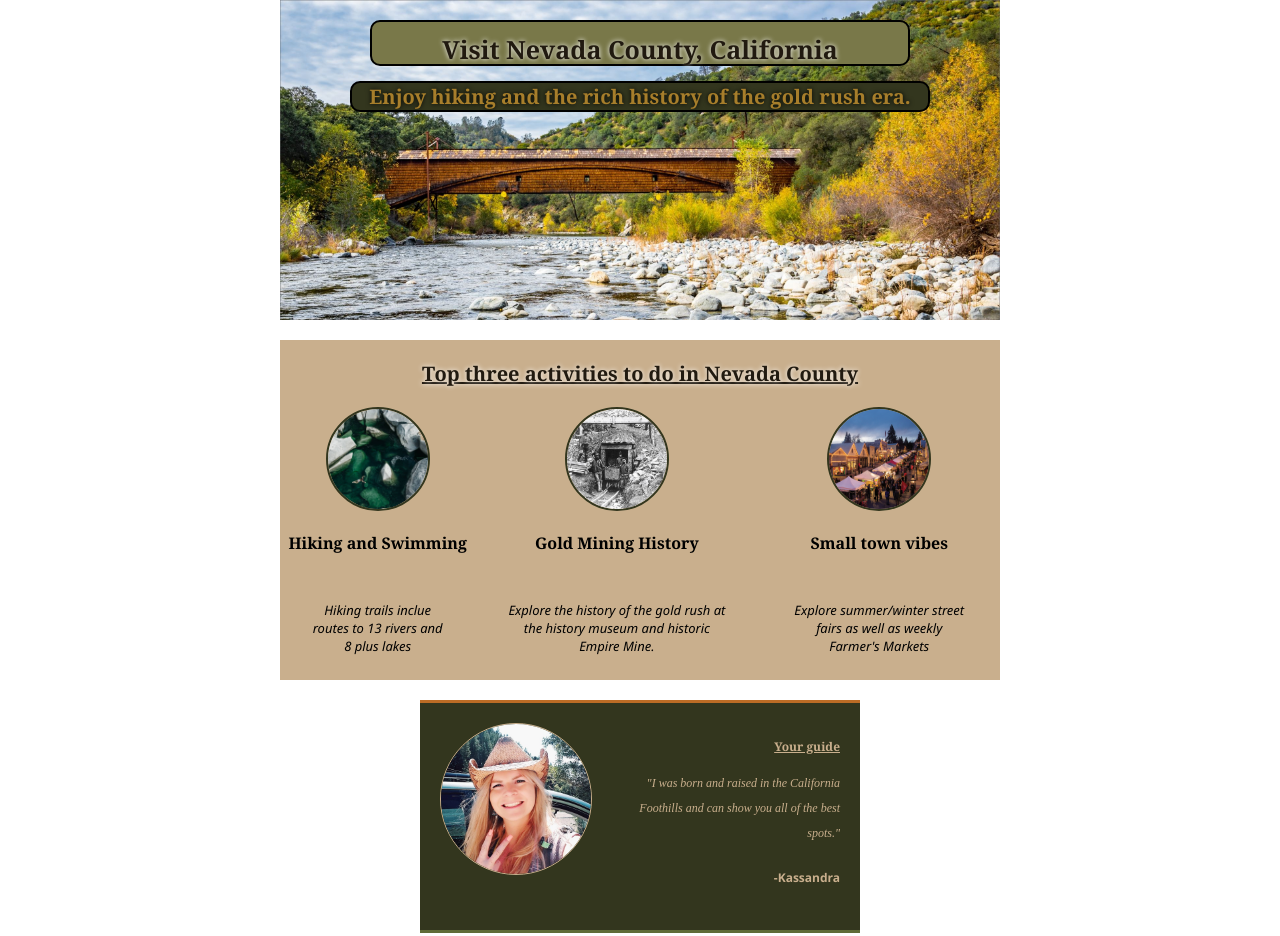
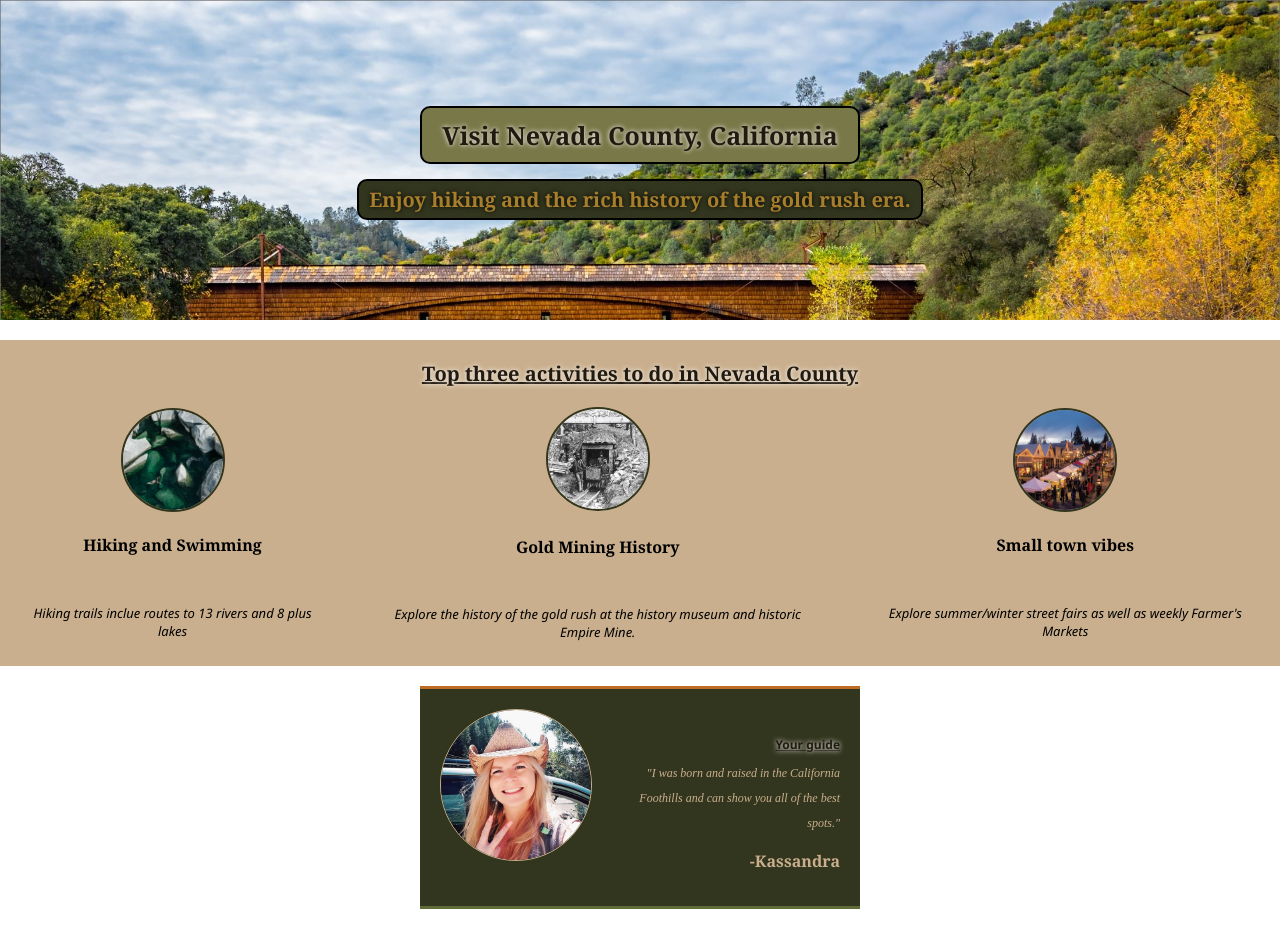
Before and after one commit to KasTheDev/Hometown-homepage, a plain HTML site: page index.html in a window 1280 px wide. Drawn offline with Linux system fonts and the light colour scheme.

Commit message:
cleared up code

```diff
--- a/index.html
+++ b/index.html
@@ -5,25 +5,25 @@
     </head>
     <body>
 
-        <div id="hero">
-            <h1 id="city-header">Visit Nevada County, California</h1>
-            <h2 id="description-header">Enjoy hiking and the rich history of the gold rush era.</h2>
+        <div class="hero">
+            <h1 class="city-header">Visit Nevada County, California</h1>
+            <h2 class="description-header">Enjoy hiking and the rich history of the gold rush era.</h2>
         </div>
 
-        <div id= "activities">
+        <div class= "activities">
             <h3>Top three activities to do in Nevada County</h3>
-            <div id="act-column">
-                <div id="act-column-one">
+            <div class="act-column">
+                <div class="activities-card">
                     <img class= "act-img" src="images/swimming-hole.jpg">
                     <h4>Hiking and Swimming</h4>
                     <p>Hiking trails inclue routes to 13 rivers and 8 plus lakes</p>
                 </div>
-                <div id="act-column-two" >
-                    <img class= "act-img" src="images/historic-mining-2.jpg">
+                <div class="activities-card" >
+                    <a href="https://www.parks.ca.gov/?page_id=499" target="_blank"><img class= "act-img" src="images/historic-mining-2.jpg"></a>
                     <h4>Gold Mining History</h4>
                     <p>Explore the history of the gold rush at the history museum and historic Empire Mine.</p>
                 </div>
-                <div id="act-column-three">
+                <div class="activities-card">
                     <img class= "act-img" src="images/nevada-city.png">
                     <h4>Small town vibes</h4>
                     <p>Explore summer/winter street fairs as well as weekly Farmer's Markets</p>
@@ -32,11 +32,11 @@
         </div>
 
         <div class="card">
-            <img class= "avatar" id= "guide-img" src="images/Selfie.jpg">
+            <img class= "avatar" src="images/Selfie.jpg">
             <div class="text">
-                <h5 id= "guide-head">Your guide</h5>
+                <h3 class= "guide-head">Your guide</h3>
                 <p1>"I was born and raised in the California Foothills and can show you all of the best spots."</p1>
-                <h6>-Kassandra</h6>
+                <h4>-Kassandra</h4>
             </div>
         </div>
 
--- a/styles.css
+++ b/styles.css
@@ -1,23 +1,26 @@
+
 body {
     margin: 0;
     text-align: center;
 }
 
-#hero {
-    display: block;
+.hero {
+    display: flex;
+    flex-direction: column;
+    justify-content: center;
+    align-items: center;
     background-image: url("images/bridge1.jpg");
     background-size: cover;
     margin: 0 auto;
     padding-top: 20px;
-    width: 720px;
     height: 300px;
-
 }
 
-#city-header {
-    height: 22px;
+.city-header {
+    min-height: 22px;
+    max-width: 600px;
     font-size: 25px;
-    padding: 10px 0 10px 0;
+    padding: 10px 20px 10px 20px;
     margin: 0px 90px;
     border: 2px solid black;
     border-radius: 10px;
@@ -26,9 +29,10 @@ body {
     text-shadow: 0 0 5px white;
 }
 
-#description-header{
+.description-header{
     font-size: 20px;
     margin: 15px 70px;
+    padding: 5px 10px;
     border: 2px solid black;
     background-color: #33361e;
     color: #a77e2b;
@@ -37,13 +41,13 @@ body {
 }
 
 
-#activities {
+.activities {
     background-color: #c9af8d;
-    width: 720px;
     margin: 0 auto;
+
 }
 
-#hero, h3, h4, #guide-head {
+.hero, h3, h4 {
     font-family: Georgia, 'Times New Roman', Times, serif;
 }
 
@@ -59,15 +63,16 @@ h4{
     font-size: 16px;
 }
 
-#act-column{
+.act-column{
     display: flex;
 }
 
 .act-img{
+    border-radius: 50%;
     border: solid 2px #33361e;
 }
 
-#act-column-one, #act-column-two, #act-column-three {
+.activities-card {
     display: flex;
     flex-direction: column;
     justify-content: space-around;
@@ -85,10 +90,7 @@ p{
 }
 
 
-#guide-img, .act-img {
-    border-radius: 50%;
 
-}
 
 .card{
     margin: 20px;
@@ -107,8 +109,11 @@ p{
     line-height: 8px;
 }
 
-#guide-head{
+.guide-head{
     text-decoration: underline;
+    font-family: 'Segoe UI', Tahoma, Geneva, Verdana, sans-serif;
+    font-weight: bold;
+    font-size: 12px;
 }
 
 .text {
@@ -119,14 +124,8 @@ p{
 .avatar {
     width: 150px;
     height: 150px;
-    border-radius: 100px;
+    border-radius: 50%;
     border: 1px solid #c9af8d;
-}
-
-h5, h6 {
-    font-family: 'Segoe UI', Tahoma, Geneva, Verdana, sans-serif;
-    font-weight: bold;
-    font-size: 12px;
 }
 
 p1{
```
